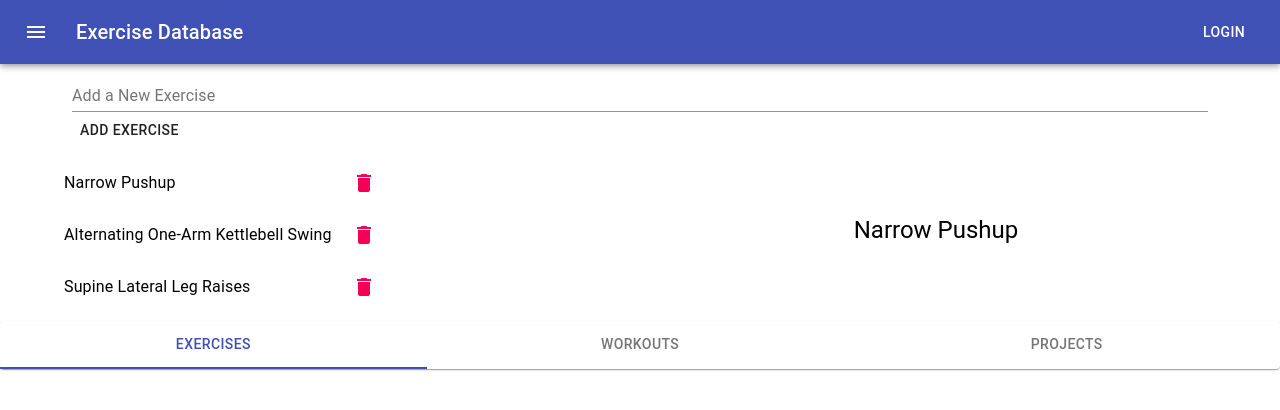
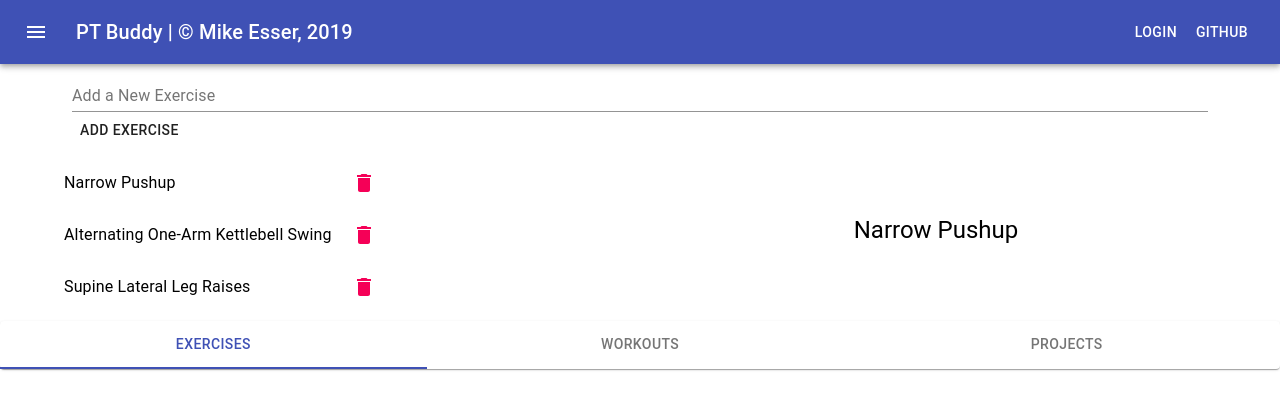
Before and after one commit to michaelresser/pt-buddy, a React (Create React App) app: page / in a window 1280 px wide. Shown: the top 410 px of the page. Built offline with nearby package versions, Linux system fonts and the light colour scheme.

Commit message:
added Github Button/Link

```diff
--- a/src/components/Layout/Header/Header.js
+++ b/src/components/Layout/Header/Header.js
@@ -27,9 +27,10 @@ const Header = () => {
                     </IconButton>
                     <Typography variant='h6' color='inherit'
                         className={classes.title}>
-                        Exercise Database
+                        PT Buddy | &copy; Mike Esser, 2019
                     </Typography>
                     <Button color='inherit'>Login</Button>
+                    <Button href='https://github.com/michaelresser/pt-buddy' target='_blank' color='inherit'>GitHub</Button>
                 </Toolbar>
             </AppBar>
         </div>
```
